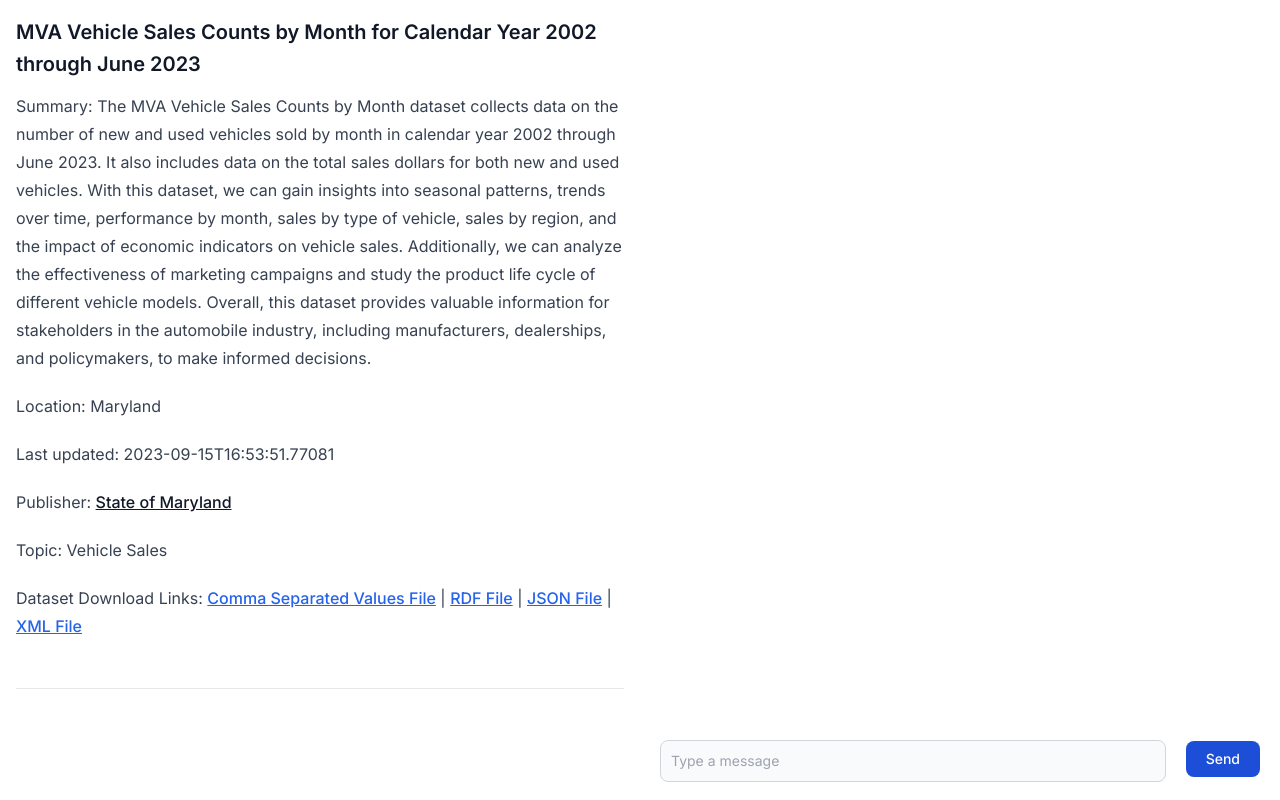
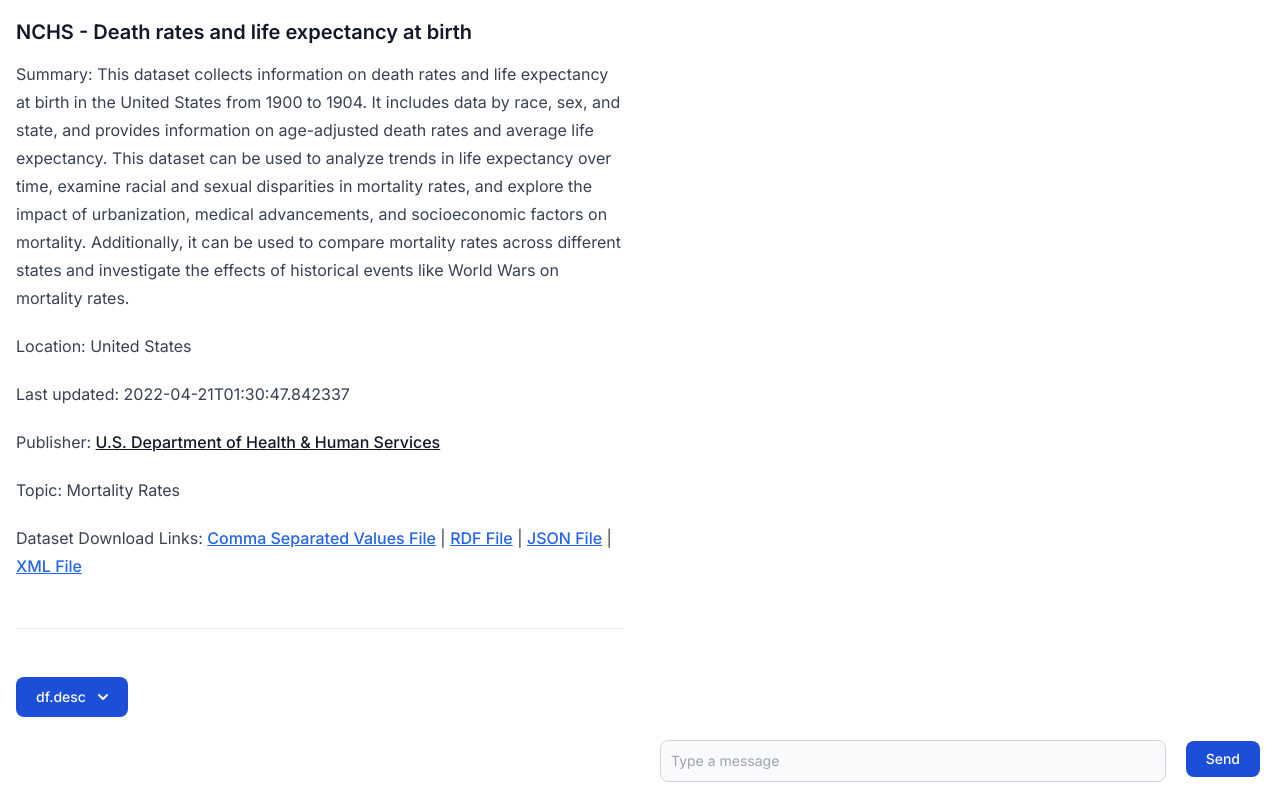
Before and after one commit to xu-jenny/spacious-mvp, a Next.js app: page /dataset/1 in a window 1280 px wide. Built offline with nearby package versions, Linux system fonts and the light colour scheme.

Commit message:
adding infodropdown

```diff
--- a/app/dataset/[id]/page.tsx
+++ b/app/dataset/[id]/page.tsx
@@ -15,26 +15,33 @@ import { supabaseClient } from "@/clients/supabase";
 import { jsonParse } from "@/utils/json";
 import { Dataset, getDataset } from "./util";
 import { post } from "@/utils/http";
+import { InfoDropdown } from "@/components/dataset/InfoDropdown";
 
 const Example = {
-  id: 254,
-  title:
-    "MVA Vehicle Sales Counts by Month for Calendar Year 2002 through June 2023",
-  summary:
-    "The MVA Vehicle Sales Counts by Month dataset collects data on the number of new and used vehicles sold by month in calendar year 2002 through June 2023. It also includes data on the total sales dollars for both new and used vehicles. With this dataset, we can gain insights into seasonal patterns, trends over time, performance by month, sales by type of vehicle, sales by region, and the impact of economic indicators on vehicle sales. Additionally, we can analyze the effectiveness of marketing campaigns and study the product life cycle of different vehicle models. Overall, this dataset provides valuable information for stakeholders in the automobile industry, including manufacturers, dealerships, and policymakers, to make informed decisions.",
-  lastUpdated: "2023-09-15T16:53:51.77081",
-  firstPublished: "2020-11-10T17:25:39.959031",
-  location: "Maryland",
-  locationType: "state",
-  datasetUrl:
-    "[{'name': 'Comma Separated Values File', 'format': 'CSV', 'url': 'https://opendata.maryland.gov/api/views/un65-7ipd/rows.csv?accessType=DOWNLOAD'}, {'name': 'RDF File', 'format': 'RDF', 'url': 'https://opendata.maryland.gov/api/views/un65-7ipd/rows.rdf?accessType=DOWNLOAD'}, {'name': 'JSON File', 'format': 'JSON', 'url': 'https://opendata.maryland.gov/api/views/un65-7ipd/rows.json?accessType=DOWNLOAD'}, {'name': 'XML File', 'format': 'XML', 'url': 'https://opendata.maryland.gov/api/views/un65-7ipd/rows.xml?accessType=DOWNLOAD'}]",
-  publisher:
-    "{'name': 'State of Maryland', 'contact': 'no-reply@opendata.maryland.gov'}",
-  topic: "Vehicle Sales",
-  subtags:
-    "['Sales Data', 'Monthly Trends', 'New Vehicles', 'Used Vehicles', 'Total Sales']",
-  license: "{'title': 'License not specified'}",
-};
+  "id": 1056,
+  "created_at": "2024-01-14T02:19:16.716423+00:00",
+  "title": "NCHS - Death rates and life expectancy at birth",
+  "summary": "This dataset collects information on death rates and life expectancy at birth in the United States from 1900 to 1904. It includes data by race, sex, and state, and provides information on age-adjusted death rates and average life expectancy. This dataset can be used to analyze trends in life expectancy over time, examine racial and sexual disparities in mortality rates, and explore the impact of urbanization, medical advancements, and socioeconomic factors on mortality. Additionally, it can be used to compare mortality rates across different states and investigate the effects of historical events like World Wars on mortality rates.",
+  "datasetUrl": "[{'name': 'Comma Separated Values File', 'format': 'CSV', 'url': 'https://data.cdc.gov/api/views/w9j2-ggv5/rows.csv?accessType=DOWNLOAD'}, {'name': 'RDF File', 'format': 'RDF', 'url': 'https://data.cdc.gov/api/views/w9j2-ggv5/rows.rdf?accessType=DOWNLOAD'}, {'name': 'JSON File', 'format': 'JSON', 'url': 'https://data.cdc.gov/api/views/w9j2-ggv5/rows.json?accessType=DOWNLOAD'}, {'name': 'XML File', 'format': 'XML', 'url': 'https://data.cdc.gov/api/views/w9j2-ggv5/rows.xml?accessType=DOWNLOAD'}]",
+  "license": "{'title': 'other-license-specified'}",
+  "publisher": "{'name': 'U.S. Department of Health & Human Services', 'contact': 'cdcinfo@cdc.gov'}",
+  "firstPublished": "2020-11-10T16:17:32.287839",
+  "lastUpdated": "2022-04-21T01:30:47.842337",
+  "location": "United States",
+  "locationType": "National",
+  "topic": "Mortality Rates",
+  "subtags": "['Death Rates', 'Life Expectancy', 'Demographics']",
+  "ds_tags": "['death-rates', 'life-expectancy', 'mortality', 'nchs', 'united-states']",
+  "topic_fts_index": "'mortal':1 'rate':2",
+  "df.head": "Year       Race         Sex  Average Life Expectancy (Years)  Age-adjusted Death Rate\n0  1900  All Races  Both Sexes                             47.3                   2518.0\n1  1901  All Races  Both Sexes                             49.1                   2473.1\n2  1902  All Races  Both Sexes                             51.5                   2301.3\n3  1903  All Races  Both Sexes                             50.5                   2379.0\n4  1904  All Races  Both Sexes                             47.6                   2502.5",
+  "df.shape": "(1071, 5)",
+  "df.info": "<class 'pandas.core.frame.DataFrame'>\nRangeIndex: 1071 entries, 0 to 1070\nData columns (total 5 columns):\n #   Column                           Non-Null Count  Dtype  \n---  ------                           --------------  -----  \n 0   Year                             1071 non-null   int64  \n 1   Race                             1071 non-null   object \n 2   Sex                              1071 non-null   object \n 3   Average Life Expectancy (Years)  1065 non-null   float64\n 4   Age-adjusted Death Rate          1071 non-null   float64\ndtypes: float64(2), int64(1), object(2)\nmemory usage: 42.0+ KB\n",
+  "corr": "{\"Life<>Year\": 0.870212, \"Expectancy<>Year\": -0.885913, \"Expectancy<>Age-adjusted\": -0.885913, \"(Years)<>Average\": 0.870212, \"(Years)<>Age-adjusted\": -0.987863, \"Death<>Average\": -0.987863}",
+  "df.desc": "Year  Average Life Expectancy (Years)  Age-adjusted Death Rate\ncount  1071.000000                      1065.000000              1071.000000\nmean   1959.000000                        64.500188              1593.061625\nstd      34.367176                        11.843765               682.369379\nmin    1900.000000                        29.100000               611.300000\n25%    1929.000000                        57.100000              1012.950000\n50%    1959.000000                        66.800000              1513.700000\n75%    1989.000000                        73.900000              2057.150000\nmax    2018.000000                        81.400000              3845.700000",
+  "df.nunique": "Year                                119\nRace                                  3\nSex                                   3\nAverage Life Expectancy (Years)     379\nAge-adjusted Death Rate            1039",
+  "df.value_counts": "Value counts for column Race:\nAll Races    357\nBlack        357\nWhite        357\n\nValue counts for column Sex:\nBoth Sexes    357\nFemale        357\nMale          357\n\n",
+  "df.isna": "Year                               0\nRace                               0\nSex                                0\nAverage Life Expectancy (Years)    6\nAge-adjusted Death Rate            0"
+}
 
 export default function DatasetPage({
   params: { id },
@@ -60,7 +67,7 @@ export default function DatasetPage({
   // }, [id]);
 
   const datasetUrls =
-    dataset?.datasetUrl != null ? jsonParse(dataset?.datasetUrl) : null;
+    dataset != null && dataset?.datasetUrl != null ? jsonParse(dataset?.datasetUrl) : [];
   const onNewMessage = async () => {
     let response = await post("/api/csvagent", {
       filename: `${dataset?.title}.csv`,
@@ -112,6 +119,13 @@ export default function DatasetPage({
               )}
           </div>
           <hr />
+          <InfoDropdown dataset={dataset} />
+          {/* <pre>{dataset != null && dataset['df.head']}</pre>
+          {dataset != null && "df.info" in dataset && dfInfo(dataset['df.info'])}
+          <pre>{dataset != null && dataset['corr']}</pre>
+          <pre>{dataset != null && dataset['df.desc']}</pre>
+          <pre>{dataset != null && dataset['df.value_counts']}</pre>
+          <pre>{dataset != null && dataset['df.nunique']}</pre> */}
         </article>
         {/* <DynamicTable data={JSON.parse(dataset.metadata)} /> */}
       </div>
--- a/app/dataset/[id]/util.tsx
+++ b/app/dataset/[id]/util.tsx
@@ -12,14 +12,17 @@ export type Dataset = {
   publisher: string;
   topic: string;
   subtags: string;
-    license: string;
+  license: string | null;
+  "df.head": string | null;
+  "df.shape": string | null;
+  "df.value_counts": string | null;
+  "df.info": string | null;
+  "corr": string | null;
 };
 export async function getDataset(id: number): Promise<Dataset | null> {
   const { data, error } = await supabaseClient
     .from("master_us")
-    .select(
-      "id, title, summary, lastUpdated, firstPublished, location, locationType, datasetUrl, publisher, topic, subtags, license"
-    )
+    .select("*")
     .eq("id", id);
   if (error != null) {
     console.error("error fetching dataset id", id, error);
@@ -35,12 +38,12 @@ async function fetchCSV(url) {
   const response = await fetch(url);
   console.log(response);
   if (!response.ok) {
-    throw new Error('Network response was not ok ' + response.statusText);
+    throw new Error("Network response was not ok " + response.statusText);
   }
   return await response.text();
 }
 async function loadCSVtoPyodide(pyodide, csvData) {
-  pyodide.globals.set('csvData', csvData);
+  pyodide.globals.set("csvData", csvData);
   await pyodide.runPythonAsync(`
 
     import io
--- /dev/null
+++ b/components/common/Dropdown.tsx
@@ -0,0 +1,56 @@
+import { Dispatch, SetStateAction } from "react";
+
+type Props = {
+  name: string;
+  options: string[];
+  onSelect: Dispatch<SetStateAction<string>>
+};
+
+const Dropdown = ({ name, options, onSelect }: Props) => {
+  return (
+    <div>
+      <button
+        id="dropdownHoverButton"
+        data-dropdown-toggle="dropdownHover"
+        data-dropdown-trigger="hover"
+        className="text-white bg-blue-700 hover:bg-blue-800 focus:ring-4 focus:outline-none focus:ring-blue-300 font-medium rounded-lg text-sm px-5 py-2.5 text-center inline-flex items-center dark:bg-blue-600 dark:hover:bg-blue-700 dark:focus:ring-blue-800"
+        type="button"
+      >
+        {name}
+        <svg
+          className="w-2.5 h-2.5 ms-3"
+          aria-hidden="true"
+          xmlns="http://www.w3.org/2000/svg"
+          fill="none"
+          viewBox="0 0 10 6"
+        >
+          <path
+            stroke="currentColor"
+            stroke-linecap="round"
+            stroke-linejoin="round"
+            stroke-width="2"
+            d="m1 1 4 4 4-4"
+          />
+        </svg>
+      </button>
+      <div
+        id="dropdownHover"
+        className="z-10 hidden bg-white divide-y divide-gray-100 rounded-lg shadow w-44 dark:bg-gray-700"
+      >
+        <ul
+          className="py-2 text-sm text-gray-700 dark:text-gray-200"
+          aria-labelledby="dropdownHoverButton"
+        >
+          {options.map((option) => (
+            <li key={option} onClick={() => onSelect(option)}>
+              <span className="block px-4 py-2 hover:bg-gray-100 dark:hover:bg-gray-600 dark:hover:text-white">
+                option
+              </span>
+            </li>
+          ))}
+        </ul>
+      </div>
+    </div>
+  );
+};
+export default Dropdown;
--- /dev/null
+++ b/components/dataset/InfoDropdown.tsx
@@ -0,0 +1,46 @@
+"use client";
+import { Dataset } from "@/app/dataset/[id]/util";
+import { useState } from "react";
+import Dropdown from "../common/Dropdown";
+
+export const InfoDropdown = ({ dataset }: { dataset: Dataset }) => {
+  let [selected, setSelected] = useState<string>("df.desc");
+
+  const availableOptions: string[] = [
+    "df.info",
+    "df.value_counts",
+    "df.nunique",
+    "corr",
+    "df.desc",
+  ]
+    .map((option) => (option in dataset ? option : null))
+    .flatMap((f) => (f ? [f] : []));
+
+  const renderInfo = (info: string | null) => {
+    if (info == null) return null;
+    info = info.replace("<class 'pandas.core.frame.DataFrame'>\n", "");
+    info = info.replace("RangeIndex:", "Number of rows:");
+    return <pre>{info}</pre>;
+  };
+
+  const selectedInfo = () => {
+    switch (selected) {
+      case "df.info":
+        return renderInfo(dataset["df.info"]);
+      default:
+        // @ts-ignore
+        return <pre>{dataset[selected]}</pre>;
+    }
+  };
+
+  return (
+    <div>
+      <Dropdown
+        name={selected}
+        options={availableOptions}
+        onSelect={setSelected}
+      />
+      <div></div>
+    </div>
+  );
+};
```
Lines whose indentation alone changed are shown as unchanged.
